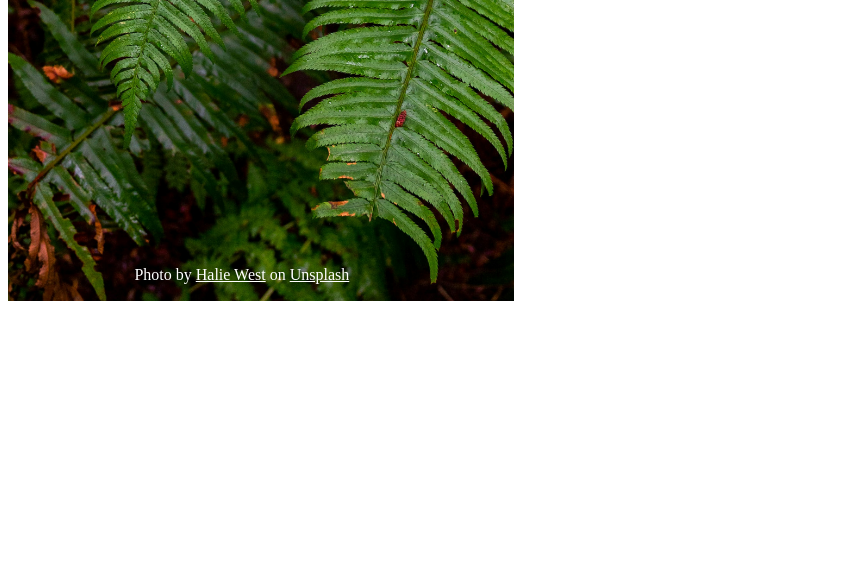
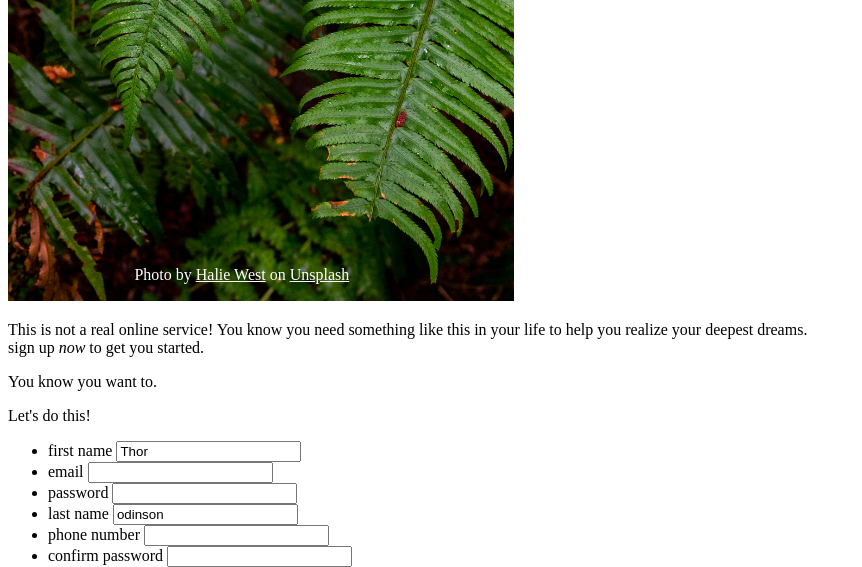
Before and after one commit to Halima-pixel/Form, a plain HTML site: page index.html in a window 1280 px wide. Shown: the part 465-1032 px from the top of the page, without its empty margins (0-862 px from the left). Before the commit the page ends 808 px from the top, so only its background shows below. Drawn offline with Linux system fonts and the light colour scheme.

Commit message:
Added a container for the input elements

```diff
--- a/index.html
+++ b/index.html
@@ -7,7 +7,7 @@
     <link rel="stylesheet" href="form.css">
 </head>
 <body>
-
+    <div class="main">
         <div class="container">
         <img src="Images/halie-west.jpg" alt="background picture">
 
@@ -20,7 +20,51 @@
         <p class="credit">Photo by <a href="https://unsplash.com/@haliewestphoto?utm_content=creditCopyText&utm_medium=referral&utm_source=unsplash">Halie West</a> on <a href="https://unsplash.com/photos/green-leaf-plant-in-close-up-photography-25xggax4bSA?utm_content=creditCopyText&utm_medium=referral&utm_source=unsplash">Unsplash</a>
         </p>
         </div>
-   <div> </div>
+        <div class="form-container">
+            <div class="paragraph-container">
+            <div class="paragraph">
+            <p class="para">This is not a real online service! You know you need something like this in your life
+                to help you realize your deepest dreams.<br>sign up <em> now </em>to get you started.
+            </p>
+            <p class="para">You know you want to.</p>
+            </div>
+            </div>
+            <div class="inputs-container">
+                <p id="start">Let's do this!</p>
+                <ul>
+                    <li>
+                        <label for="name">first name</label>
+                        <input type="text" id="name" name="firstname" value="Thor">
+                    </li>
+                    <li>
+                        <label for="email">email</label>
+                        <input type="email" name="email address" id="email">
+                    </li>
+                    <li>
+                        <label for="password">password</label>
+                        <input type="password" id="password" name="password">
+                    </li>
+
+                    <div class="left-input">
+                        <li>
+                           <label for="lastname">last name</label>
+                           <input type="text" id="lastname" name="last name" value="odinson">
+                        </li>
+                        <li>
+                            <label for="number">phone number</label>
+                            <input type="tel" id="number" name="phone number">
+                        </li>
+                        <li>
+                            <label for="confirm">confirm password</label>
+                            <input type="password" id="confirm" name="password">
+                        </li>
+                    </div>
+                </ul>
+            </div>
+
+            </div>
+        </div>
+
 
 
 </body>
```
Lines whose indentation alone changed are shown as unchanged.
